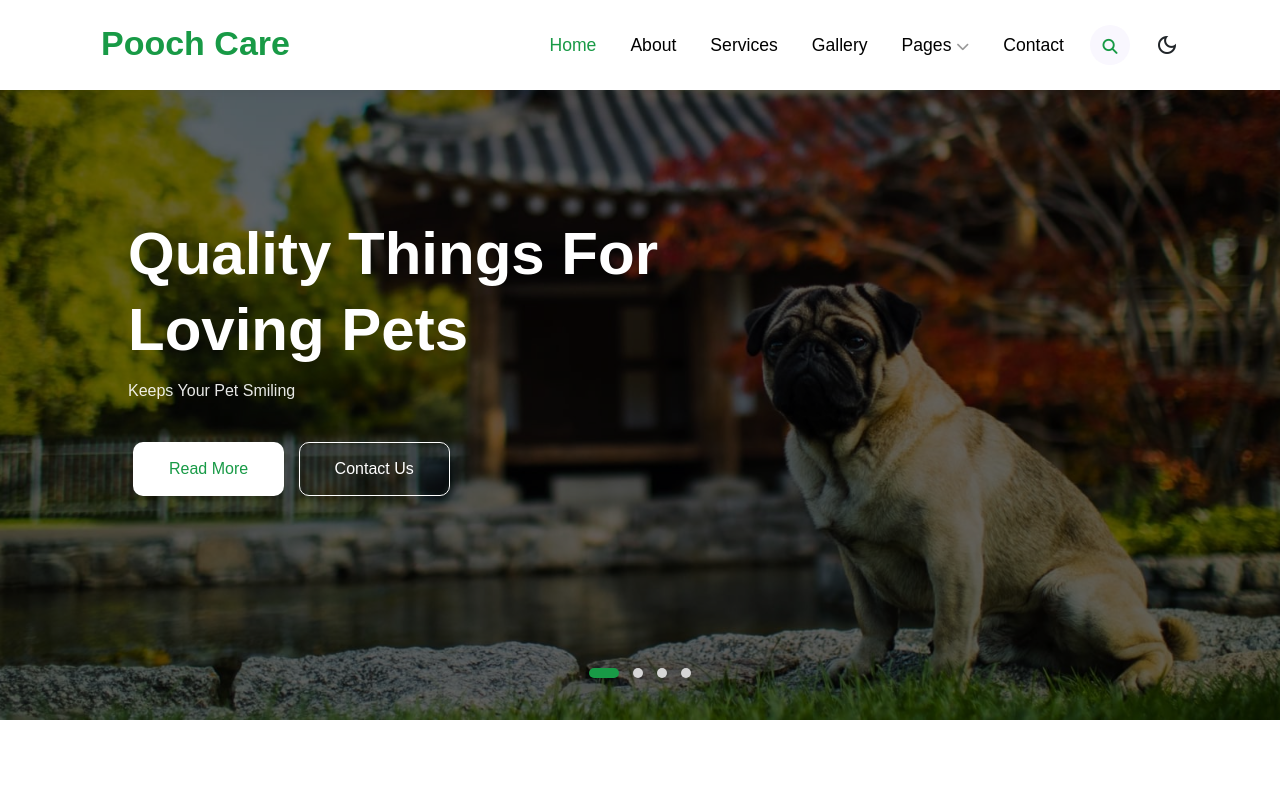
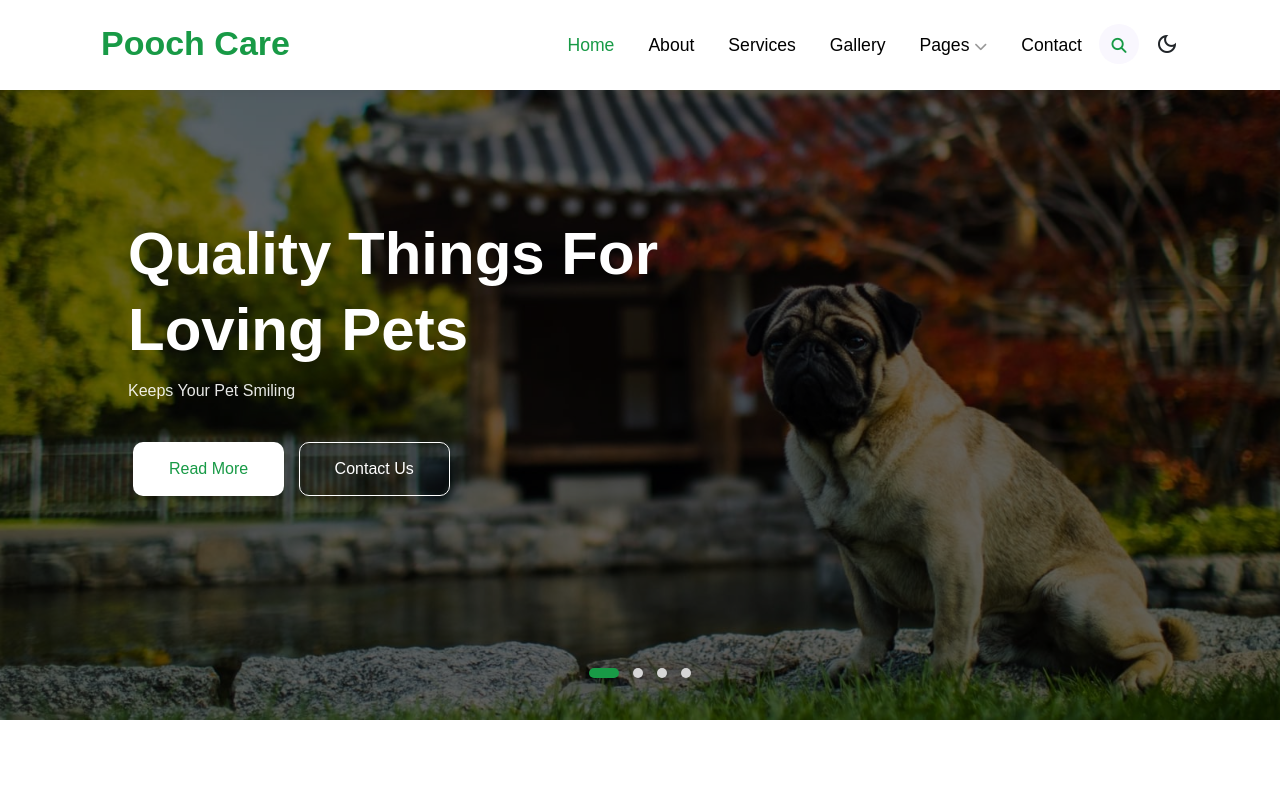
Before and after one commit to hoangvi049/bc60_nhom8_capstone, a plain HTML site: page index.html in a window 1280 px wide. Shown: the top 800 px of the page. Drawn offline with nearby package versions, Linux system fonts and the light colour scheme; a script that the page names is missing.

Commit message:
fix reponsive

```diff
--- a/css/style.css
+++ b/css/style.css
@@ -50,7 +50,12 @@ header.main-header {
     padding: 0 9px;
     position: relative;
 }
-.navbar-nav .nav-item .search-icon{
+.search-right li{
+       list-style: none;
+    padding-top: 13px;
+}
+
+.search-right .search-icon{
     display: block;
     padding: 14px 0;
     background-color: #F9F7FE;
@@ -63,9 +68,12 @@ header.main-header {
     line-height: 15px;
     transition: all .5s;
 }
-.nav-item .search-icon:hover{
+.search-right .search-icon:hover{
     background-color: #189a46;
     color:#fff;
+}
+.dark-theme{
+    padding-top: 13px;
 }
 
 .nav-item .nav-link{
--- a/index.html
+++ b/index.html
@@ -63,26 +63,26 @@
                             <a class="nav-link" href="#">Pages
                                 <i class="dropdown-icon fa-solid fa-chevron-down"></i>
                             </a>
-
-
-
                         </li>
                         <li class="nav-item">
                             <a class="nav-link" href="#">Contact</a>
                         </li>
                     </ul>
-                    <ul class="navbar-nav search-right mt-lg-0 mt-2">
-                        <li class="nav-item ">
+                    <ul class="search-right mt-lg-0 mt-2">
+                        <li>
                             <a class="search-icon" href="#"><span><i
                                         class="fa-solid fa-magnifying-glass "></i></span></a>
                         </li>
                     </ul>
+                    <ul>
+                        <div class="dark-theme d-flex ml-3">
+                            <span class="material-symbols-outlined">
+                                dark_mode
+                            </span>
+                        </div>
+                    </ul>
                 </div>
-                <div class="darke-theme d-flex ml-3">
-                    <span class="material-symbols-outlined">
-                        dark_mode
-                    </span>
-                </div>
+
             </nav>
         </div>
 
```
